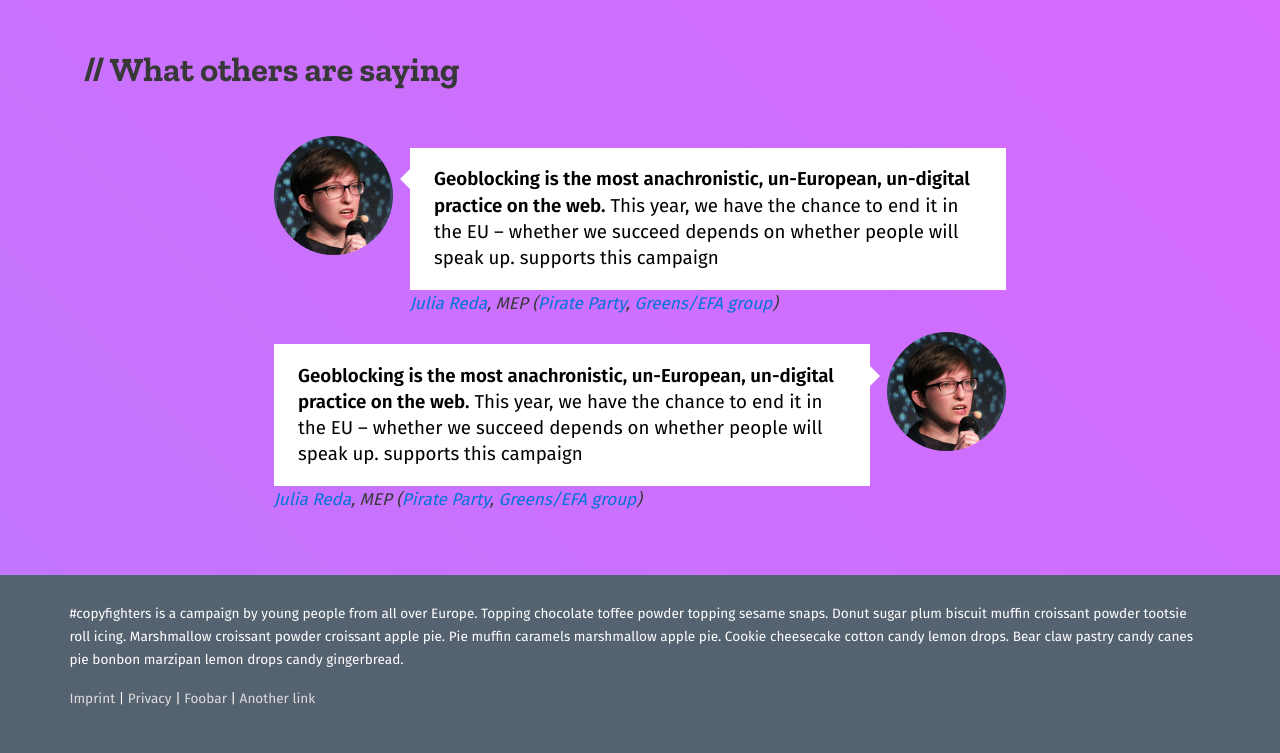
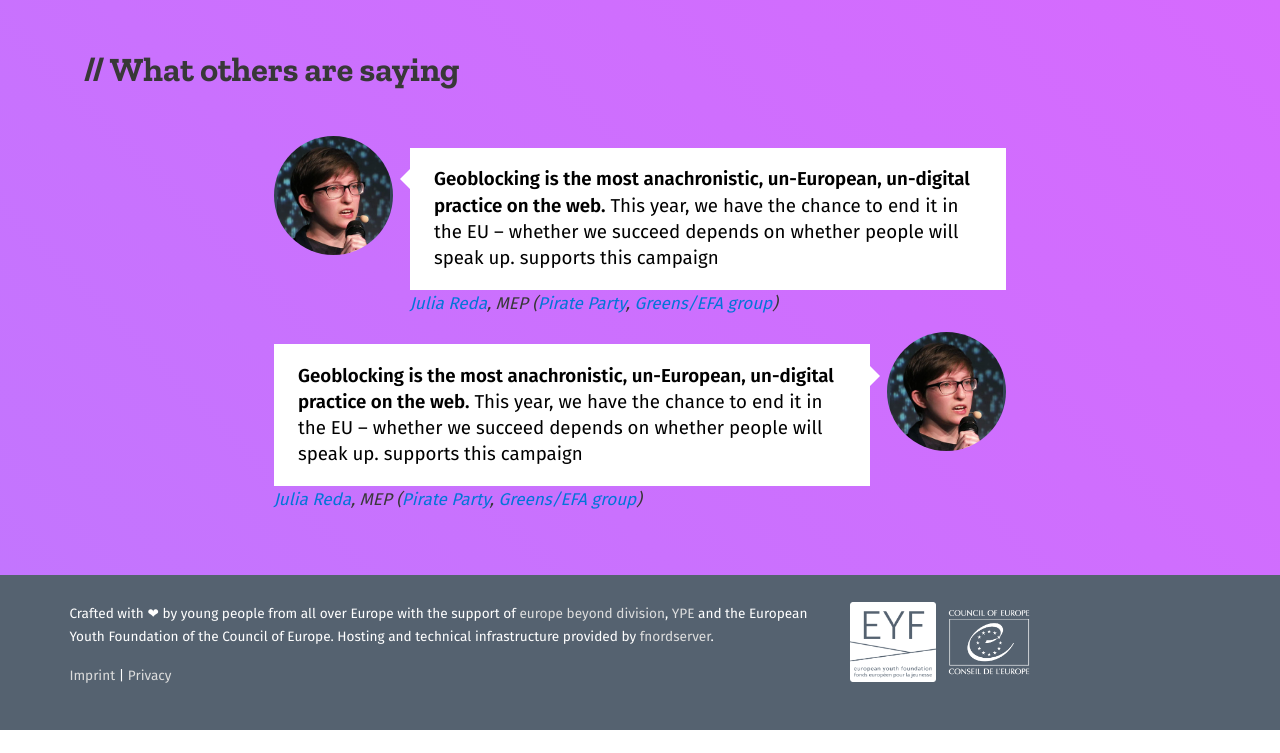
Before and after one commit to copyfighters/copyfighters, a Django app: page / in a window 1280 px wide. Shown: the part 2254-3007 px from the top of the page. After the commit the page ends 2984 px from the top, so only its background shows below. Run offline with Django 3.2, Linux system fonts and the light colour scheme; style sheets or scripts are compiled from the project's sources; some libraries are stand-ins or nearby versions.

Commit message:
Prettify footer / add credits / logos

```diff
--- a/sass/main.scss
+++ b/sass/main.scss
@@ -69,4 +69,10 @@ div.footer {
 	a {
 		color: #dddddd;
 	}
+
+	div.logos {
+		img {
+			max-height: 80px;
+		}
+	}
 }
--- a/templates/base.html
+++ b/templates/base.html
@@ -50,6 +50,24 @@
 			{% block content %}{% endblock %}
 		</div>
 
+		<div class="container-fluid">
+			<div class="row area footer">
+				<div class="col col-lg-8">
+					<p>Crafted with ❤ by young people from all over Europe with the support of <a href='https://beyonddivision.eu'>europe beyond division</a>, <a href='https://young-pirates.eu'>YPE</a> and the European Youth Foundation of the Council of Europe. Hosting and technical infrastructure provided by <a href='https://fnordserver.eu'>fnordserver</a>.</p>
+
+					<p>
+						<a href="#">Imprint</a> |
+						<a href="#">Privacy</a>
+					</p>
+				</div>
+
+				<div class="col col-lg-4 logos">
+					<a href='https://eyf.coe.int'><img src="{% static 'img/logo-eyf-nb-01.png' %}" /></a>
+					<a href='https://www.coe.int'><img src="{% static 'img/COE-Logo-Fil-negatif.png' %}" /></a>
+				</div>
+			</div>
+		</div>
+
 		<script src="//ajax.googleapis.com/ajax/libs/jquery/1.11.2/jquery.min.js"></script>
 		<script>window.jQuery || document.write('<script src="{% static 'js/vendor/jquery-1.11.2.min.js' %}"><\/script>')</script>
 
--- a/templates/index.html
+++ b/templates/index.html
@@ -99,16 +99,4 @@
 			</div>
 		</div>
 	</div>
-	<div class="row justify-content-center area footer">
-		<div class="col col-lg-12">
-			<p>#copyfighters is a campaign by young people from all over Europe. Topping chocolate toffee powder topping sesame snaps. Donut sugar plum biscuit muffin croissant powder tootsie roll icing. Marshmallow croissant powder croissant apple pie. Pie muffin caramels marshmallow apple pie. Cookie cheesecake cotton candy lemon drops. Bear claw pastry candy canes pie bonbon marzipan lemon drops candy gingerbread.</p>
-
-			<p>
-				<a href="#">Imprint</a> |
-				<a href="#">Privacy</a> |
-				<a href="#">Foobar</a> |
-				<a href="#">Another link</a>
-			</p>
-		</div>
-	</div>
 {% endblock %}
```
Also changed, not shown: static/img/COE-Logo-Fil-negatif.png (added), static/img/logo-eyf-nb-01.png (added).
